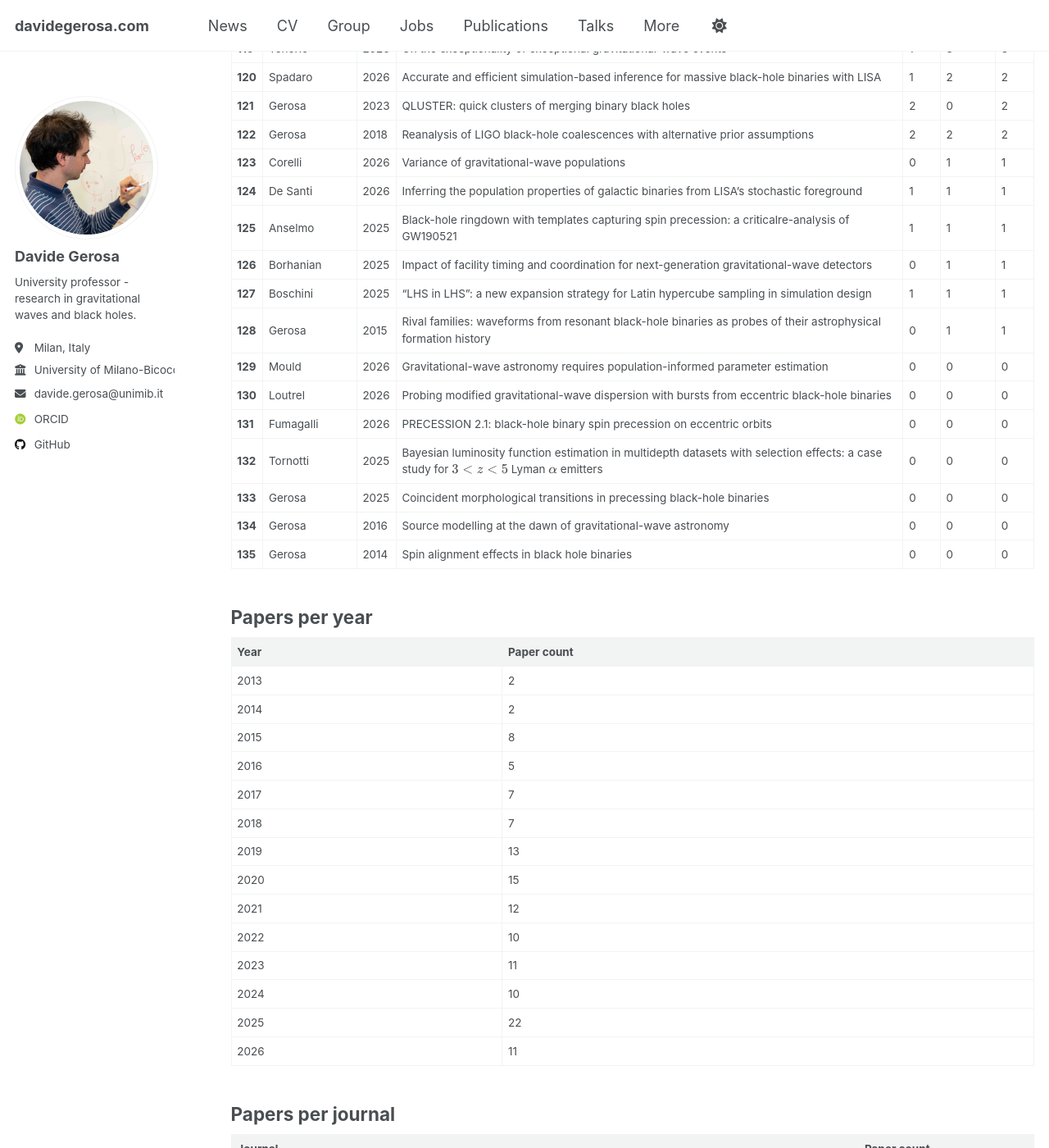
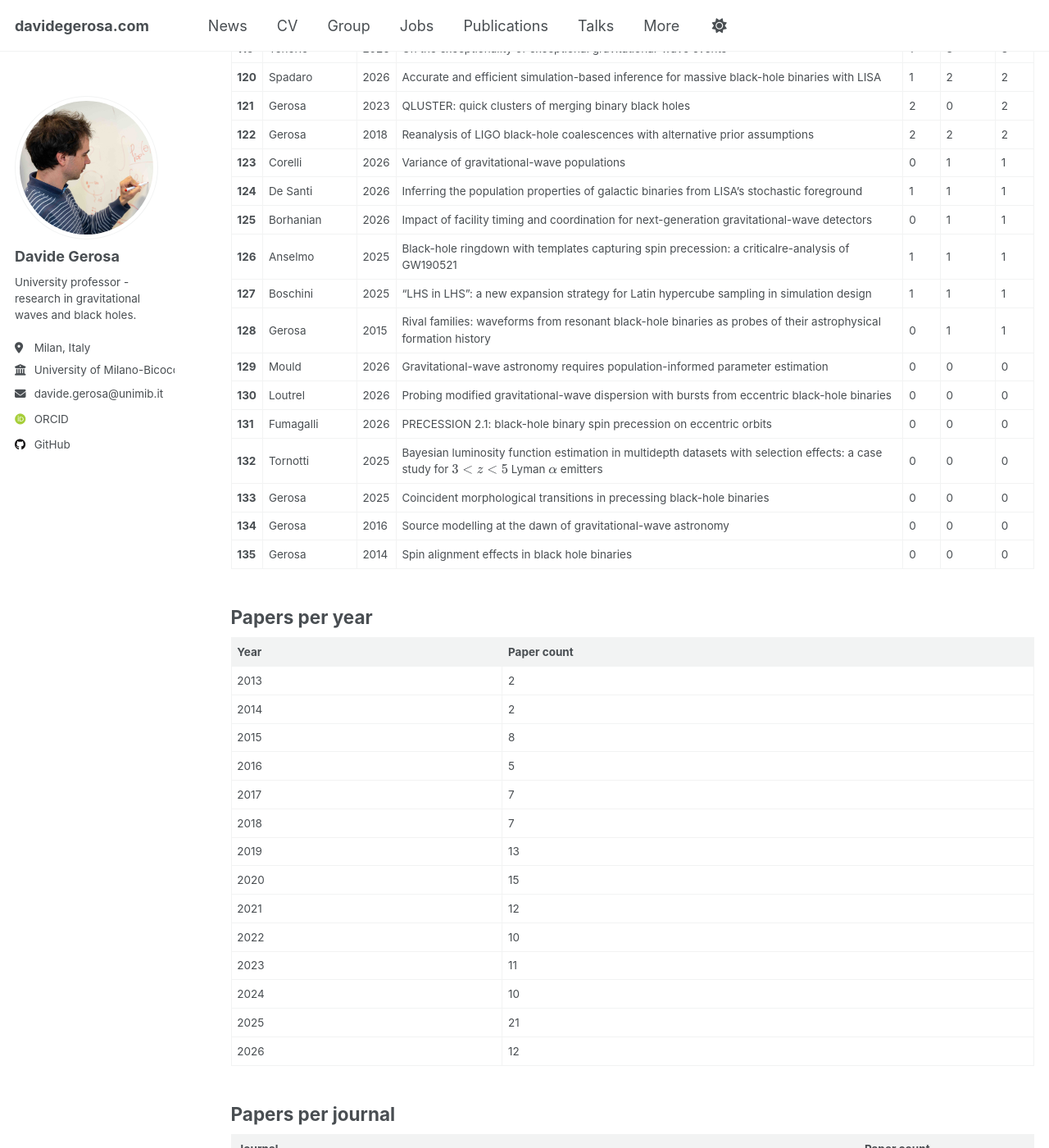
Before and after one commit to dgerosa/website, a Jekyll site: the page built from _pages/citations.md, in a window 1280 px wide and 1400 px high, scrolled down 5317 px. Shown: the whole window at 82% size. Built offline with Jekyll 4.4.1, drawn with Linux system fonts in a browser that asks for light colours; some web fonts are replaced; some of the changed text lies outside the part shown.

Commit message:
Website update from workflow

```diff
--- a/_pages/_citations.md
+++ b/_pages/_citations.md
@@ -133,8 +133,8 @@
 | **122** | Gerosa | 2018 | Reanalysis of LIGO black-hole coalescences with alternative prior assumptions | 2 | 2 | 2 |
 | **123** | Corelli | 2026 | Variance of gravitational-wave populations | 0 | 1 | 1 |
 | **124** | De Santi | 2026 | Inferring the population properties of galactic binaries from LISA's stochastic foreground | 1 | 1 | 1 |
-| **125** | Anselmo | 2025 | Black-hole ringdown with templates capturing spin precession: a criticalre-analysis of GW190521 | 1 | 1 | 1 |
-| **126** | Borhanian | 2025 | Impact of facility timing and coordination for next-generation gravitational-wave detectors | 0 | 1 | 1 |
+| **125** | Borhanian | 2026 | Impact of facility timing and coordination for next-generation gravitational-wave detectors | 0 | 1 | 1 |
+| **126** | Anselmo | 2025 | Black-hole ringdown with templates capturing spin precession: a criticalre-analysis of GW190521 | 1 | 1 | 1 |
 | **127** | Boschini | 2025 | “LHS in LHS”: a new expansion strategy for Latin hypercube sampling in simulation design | 1 | 1 | 1 |
 | **128** | Gerosa | 2015 | Rival families: waveforms from resonant black-hole binaries as probes of their astrophysical formation history | 0 | 1 | 1 |
 | **129** | Mould | 2026 | Gravitational-wave astronomy requires population-informed parameter estimation | 0 | 0 | 0 |
@@ -161,8 +161,8 @@
 | 2022 | 10 |
 | 2023 | 11 |
 | 2024 | 10 |
-| 2025 | 22 |
-| 2026 | 11 |
+| 2025 | 21 |
+| 2026 | 12 |
 
 ## Papers per journal
 
```
Also changed, not shown: other parts of _pages/_citations.md (+1 -1 lines), _pages/_group.md (+1 -1 lines), _pages/_publications.md (+3 -3 lines), _pages/_talks.md (+1 -1 lines).
